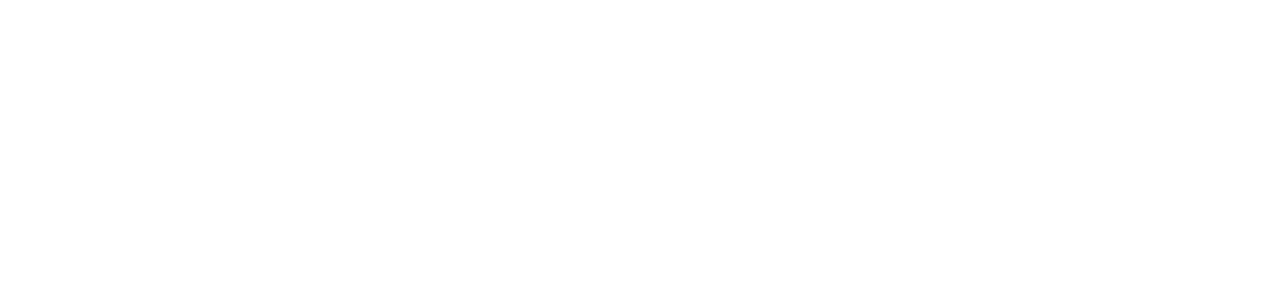
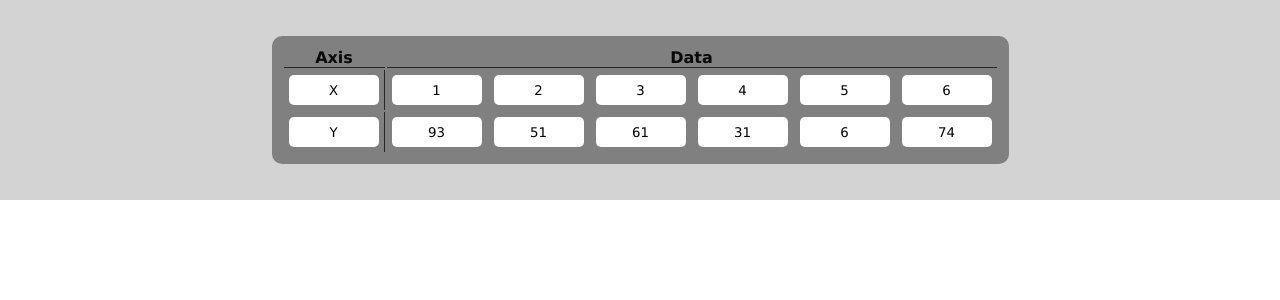
Before and after one commit to michudud/Charts, a React (Vite) app: page / in a window 1280 px wide. Shown: the top 300 px of the page. Built offline with nearby package versions, Linux system fonts and the light colour scheme.

Commit message:
working data table

```diff
--- a/src/components/App.jsx
+++ b/src/components/App.jsx
@@ -1,9 +1,15 @@
 import React from "react";
 import { createRoot } from "react-dom/client";
+import OverviewPage from "./OverviewPage";
 import GlobalStyles from "./styles/Global";
 
 const App = () => {
-  return <GlobalStyles></GlobalStyles>;
+  return (
+    <>
+      <GlobalStyles />
+      <OverviewPage />
+    </>
+  );
 };
 
 const rootDiv = document.getElementById("root");
--- /dev/null
+++ b/src/components/OverviewPage.jsx
@@ -0,0 +1,101 @@
+import React, { useEffect, useState } from "react";
+import { Container } from "./styles/Container.styled";
+import { DataTable } from "./styles/DataTable.styled";
+import { Menu } from "./styles/Menu.styled";
+
+const OverviewPage = () => {
+  const [dataForCharts, setDataForCharts] = useState([[]]);
+
+  const collumnsNumber = 6;
+  useEffect(function tableWithRandomDataSets() {
+    let dataSets = [["X", "Y"]];
+    for (let i = 0; i < collumnsNumber; i++) {
+      let randomValue = Math.floor(Math.random() * 100 + 1);
+      dataSets.push([i + 1, randomValue]);
+    }
+    setDataForCharts(dataSets);
+  }, []);
+
+  const updateData = (e, index, index2) => {
+    const newData = [...dataForCharts];
+    let newValue = e.target.value;
+    index > 0 && index2 === 1 ? (newValue = Number(newValue)) : null;
+    newData[index][index2] = newValue;
+    setDataForCharts(newData);
+  };
+
+  useEffect(() => {
+    console.log(dataForCharts);
+  }, [dataForCharts]);
+
+  return (
+    <Container>
+      <Menu>
+        <DataTable>
+          <thead>
+            <tr>
+              <th>Axis</th>
+              <th colSpan={collumnsNumber}>Data</th>
+            </tr>
+          </thead>
+          <tbody>
+            <tr>
+              <td>
+                <input
+                  type="text"
+                  defaultValue="X"
+                  onChange={(e) => {
+                    updateData(e, 0, 0);
+                  }}
+                />
+              </td>
+              {dataForCharts.map((dataSet, axisIndex) => {
+                if (axisIndex > 0) {
+                  return (
+                    <td>
+                      <input
+                        type="text"
+                        defaultValue={dataSet[0]}
+                        onChange={(e) => {
+                          updateData(e, axisIndex, 0);
+                        }}
+                      />
+                    </td>
+                  );
+                }
+              })}
+            </tr>
+            <tr>
+              <td>
+                <input
+                  type="text"
+                  defaultValue="Y"
+                  onChange={(e) => {
+                    updateData(e, 0, 1);
+                  }}
+                />
+              </td>
+              {dataForCharts.map((dataSet, dataIndex) => {
+                if (dataIndex > 0) {
+                  return (
+                    <td>
+                      <input
+                        type="number"
+                        defaultValue={dataSet[1]}
+                        onChange={(e) => {
+                          updateData(e, dataIndex, 1);
+                        }}
+                      />
+                    </td>
+                  );
+                }
+              })}
+            </tr>
+          </tbody>
+        </DataTable>
+      </Menu>
+    </Container>
+  );
+};
+
+export default OverviewPage;
--- /dev/null
+++ b/src/components/styles/Container.styled.js
@@ -0,0 +1,6 @@
+import styled from "styled-components";
+
+export const Container = styled.div`
+  display: flex;
+  justify-content: center;
+`;
--- /dev/null
+++ b/src/components/styles/DataTable.styled.js
@@ -0,0 +1,43 @@
+import styled from "styled-components";
+
+export const DataTable = styled.table`
+  width: 720px;
+  background-color: grey;
+  padding: 10px 10px;
+  border-radius: 10px;
+
+  tr {
+    width: 700px;
+
+    th {
+      border-bottom: 1px solid #282828;
+      color: #080808;
+    }
+
+    td {
+      width: 100px;
+      text-align: center;
+
+      &:first-child {
+        border-right: 1px solid #282828;
+      }
+
+      input {
+        width: 90px;
+        height: 30px;
+        margin: 5px;
+        text-align: center;
+        border: none;
+        border-radius: 5px;
+        &::-webkit-outer-spin-button,
+        &::-webkit-inner-spin-button {
+          -webkit-appearance: none;
+          margin: 0;
+        }
+        [type="number"] {
+          -moz-appearance: textfield;
+        }
+      }
+    }
+  }
+`;
--- /dev/null
+++ b/src/components/styles/Menu.styled.js
@@ -0,0 +1,10 @@
+import styled from "styled-components";
+
+export const Menu = styled.div`
+  width: 100%;
+  height: 200px;
+  display: flex;
+  justify-content: center;
+  align-items: center;
+  background-color: lightgrey;
+`;
```
